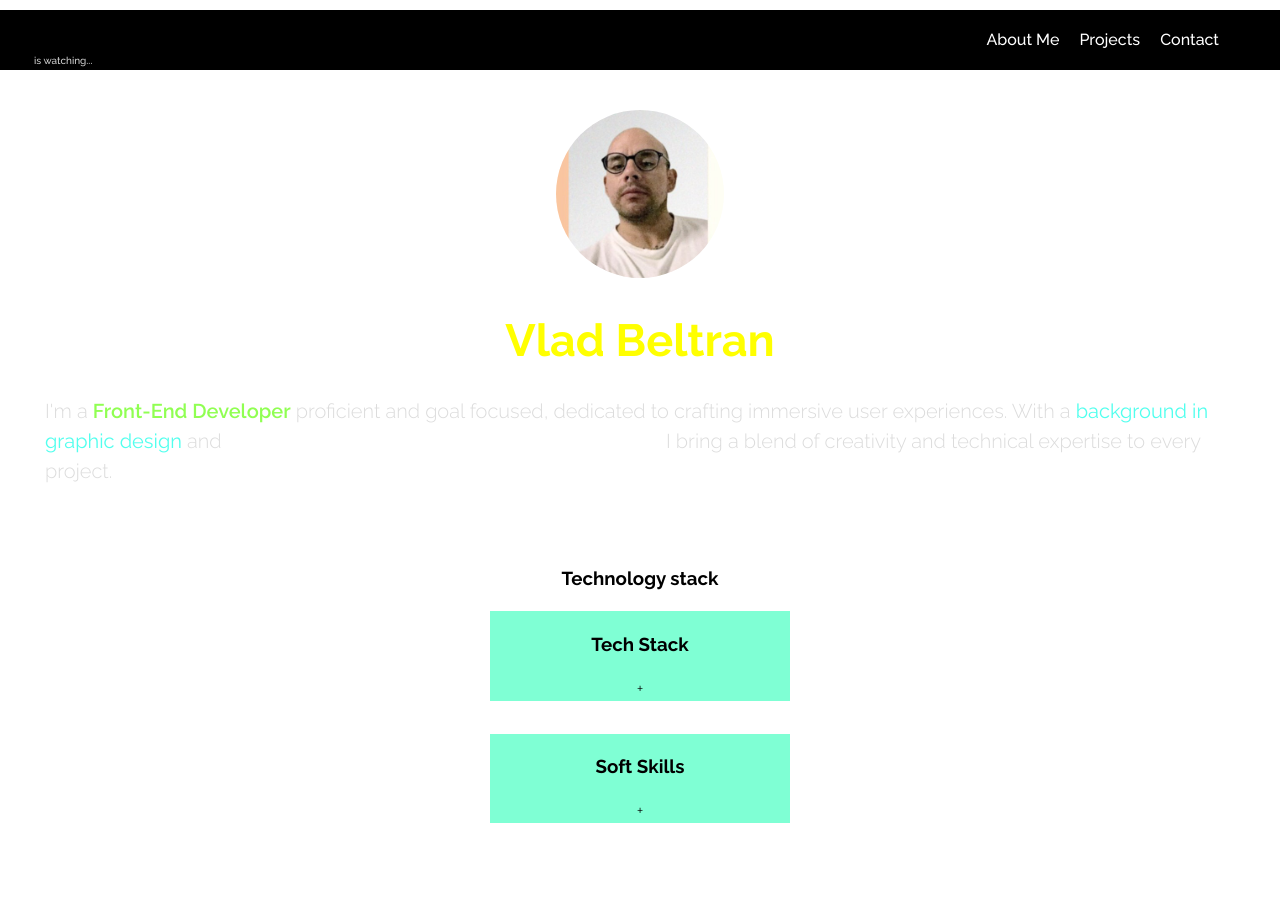
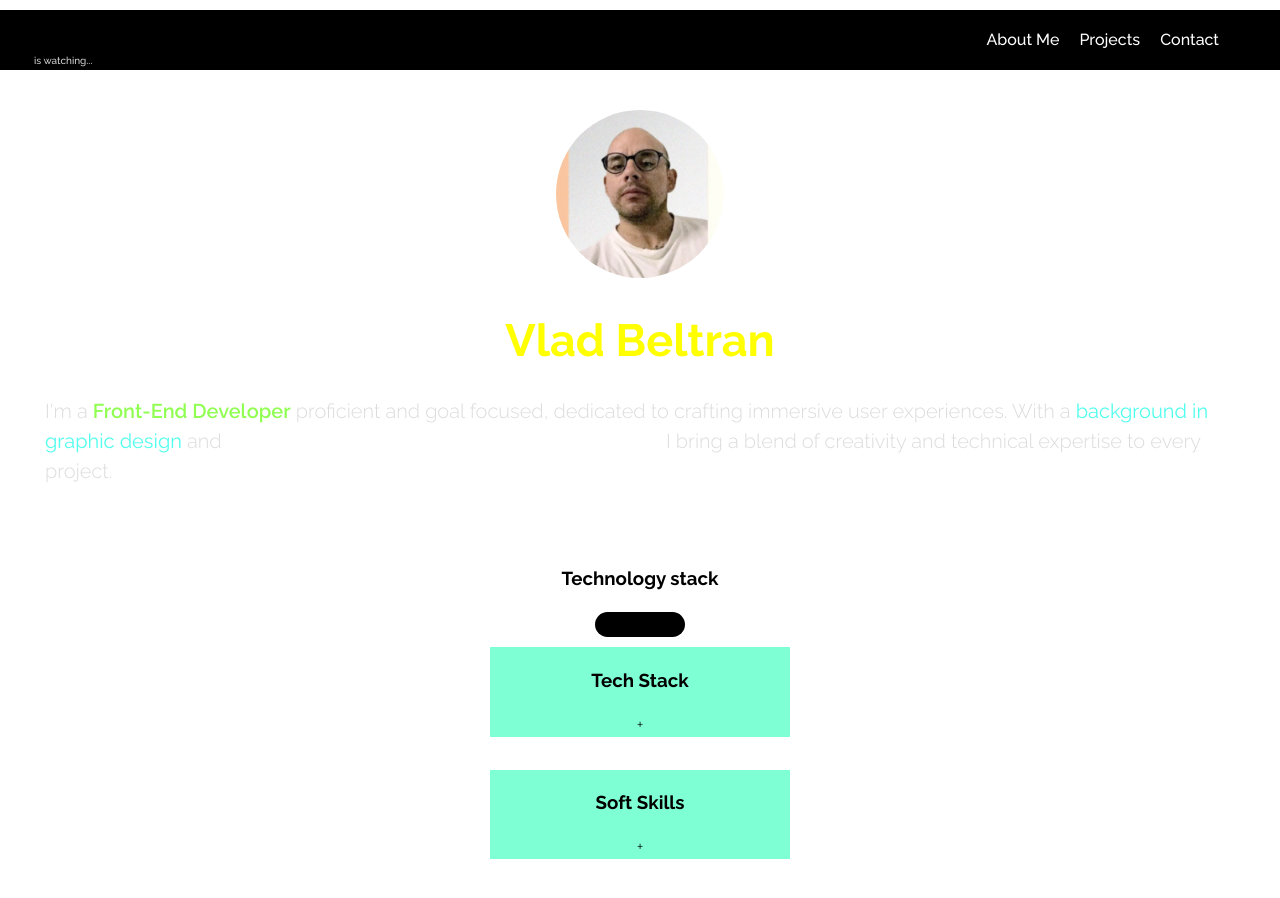
Before and after one commit to puentes-studio/myapp, a React (Vite) app: page /about in a window 1280 px wide. Shown: the top 898 px of the page. Built offline with nearby package versions, Linux system fonts and the light colour scheme.

Commit message:
accordeons multiple selection done

```diff
--- a/src/components/accordeon/Accordeon.css
+++ b/src/components/accordeon/Accordeon.css
@@ -4,6 +4,13 @@
   justify-content: center;
   align-items: center;
   margin: 0 auto;
+}
+
+.selection-button {
+  background-color: black;
+  border-radius: 50px;
+  font-size: 10px;
+  margin-bottom: 10px;
 }
 
 .accordion {
--- a/src/components/accordeon/Accordeon.jsx
+++ b/src/components/accordeon/Accordeon.jsx
@@ -4,25 +4,48 @@ import "./Accordeon.css";
 
 const Accordion = ({}) => {
   const [selected, setSelected] = useState(null);
+  const [enableMultipleSelection, setEnableMultipleSelection] = useState(false);
+  const [multipleSelection, setMultipleSelection] = useState([]);
 
   function handleSingleSelection(getCurrentId) {
     setSelected(getCurrentId === selected ? null : getCurrentId);
   }
 
-  console.log(selected);
+  function handleMultipleSelection(getCurrentId) {
+    let cpyMultiple = [...multipleSelection];
+    const findIndexOfMultipleId = cpyMultiple.indexOf(getCurrentId);
+    console.log(findIndexOfMultipleId);
+    if (findIndexOfMultipleId === -1) cpyMultiple.push(getCurrentId);
+    else cpyMultiple.splice(findIndexOfMultipleId, 1);
+
+    setMultipleSelection(cpyMultiple);
+  }
+
+  console.log(selected, multipleSelection);
   return (
     <div className="accordion-wrapper">
       <div className="accordion">
+        <button
+          className="selection-button"
+          onClick={() => setEnableMultipleSelection(!enableMultipleSelection)}
+        >
+          Multiple View
+        </button>
         {AccordeonData && AccordeonData.length > 0 ? (
           AccordeonData.map((dataItem) => (
             <div key={dataItem.id} className="item">
               <div
-                onClick={() => handleSingleSelection(dataItem.id)}
+                onClick={
+                  enableMultipleSelection
+                    ? () => handleMultipleSelection(dataItem.id)
+                    : () => handleSingleSelection(dataItem.id)
+                }
                 className="title"
               >
                 <h3>{dataItem.title}</h3>
               </div>
-              {selected === dataItem.id ? (
+              {selected === dataItem.id ||
+              multipleSelection.indexOf(dataItem.id) !== -1 ? (
                 <ul className="data-content">
                   {dataItem.list.map((item, index) => (
                     <li key={index}>{item}</li>
```
